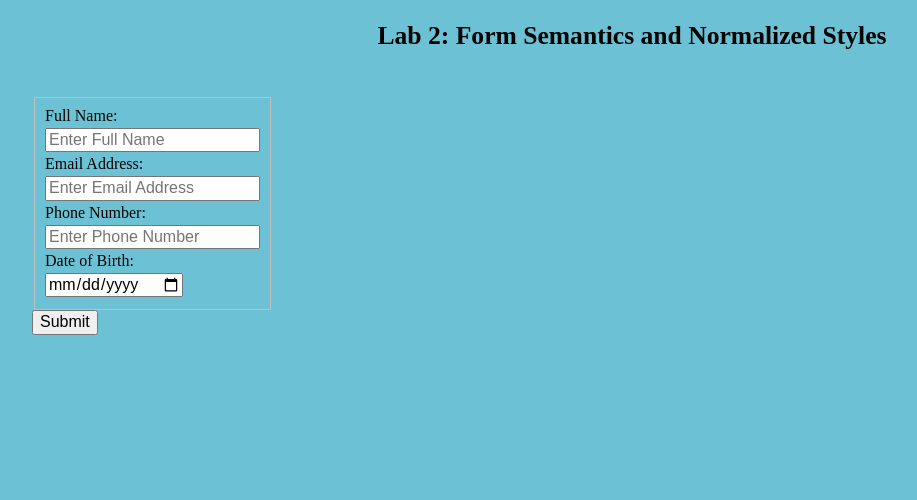
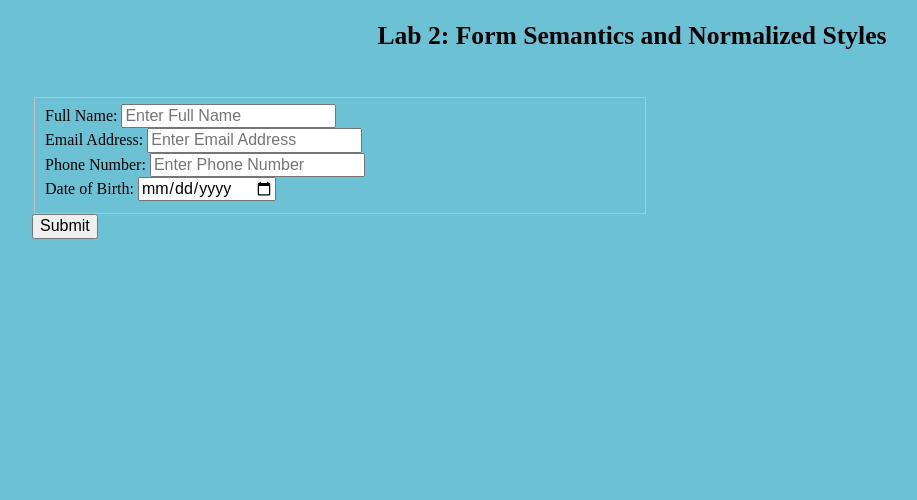
Before and after one commit to malikroberson/lab2, a plain HTML site: page index.html in a window 1280 px wide. Shown: the whole page, without its empty margins (8-925 px from the left). Drawn offline with Linux system fonts and the light colour scheme.

Commit message:
Update screen.css

```diff
--- a/css/screen.css
+++ b/css/screen.css
@@ -15,6 +15,6 @@ h1 {
 
 form {
   margin: 1em;
-  height: 400px;
-  width: 1%;
+  height: 200px;
+  width: 50%;
 }
```
